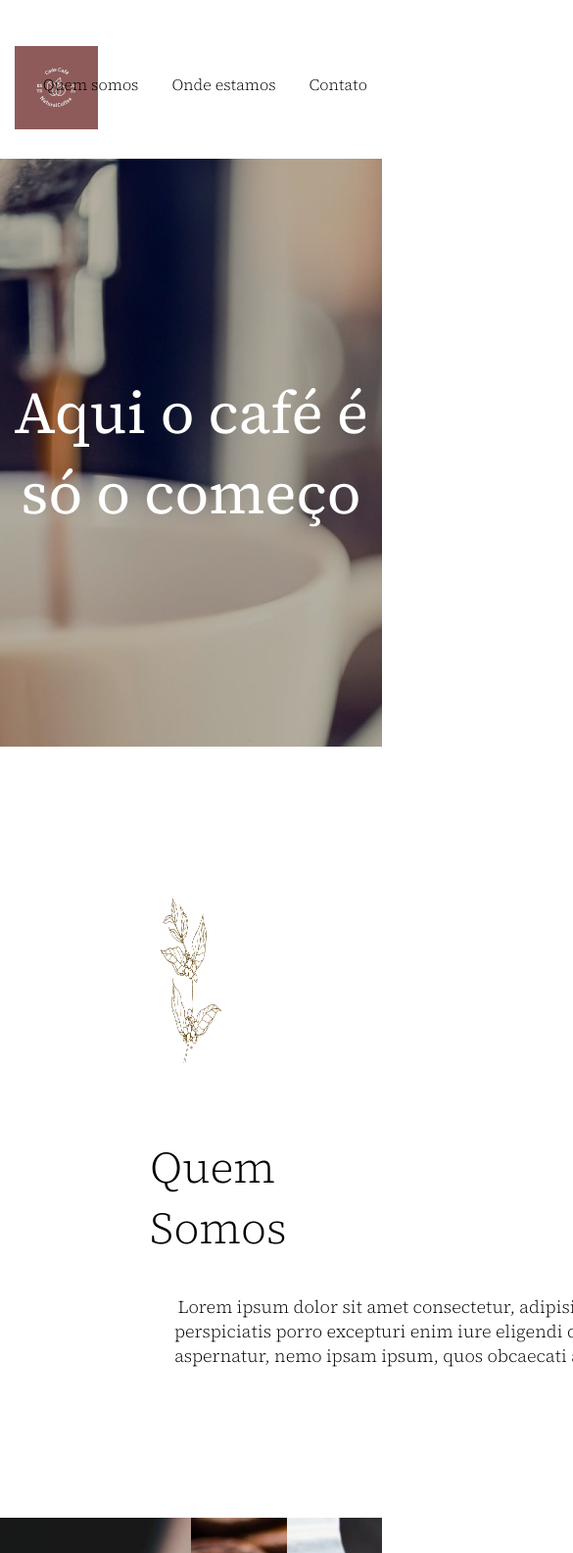
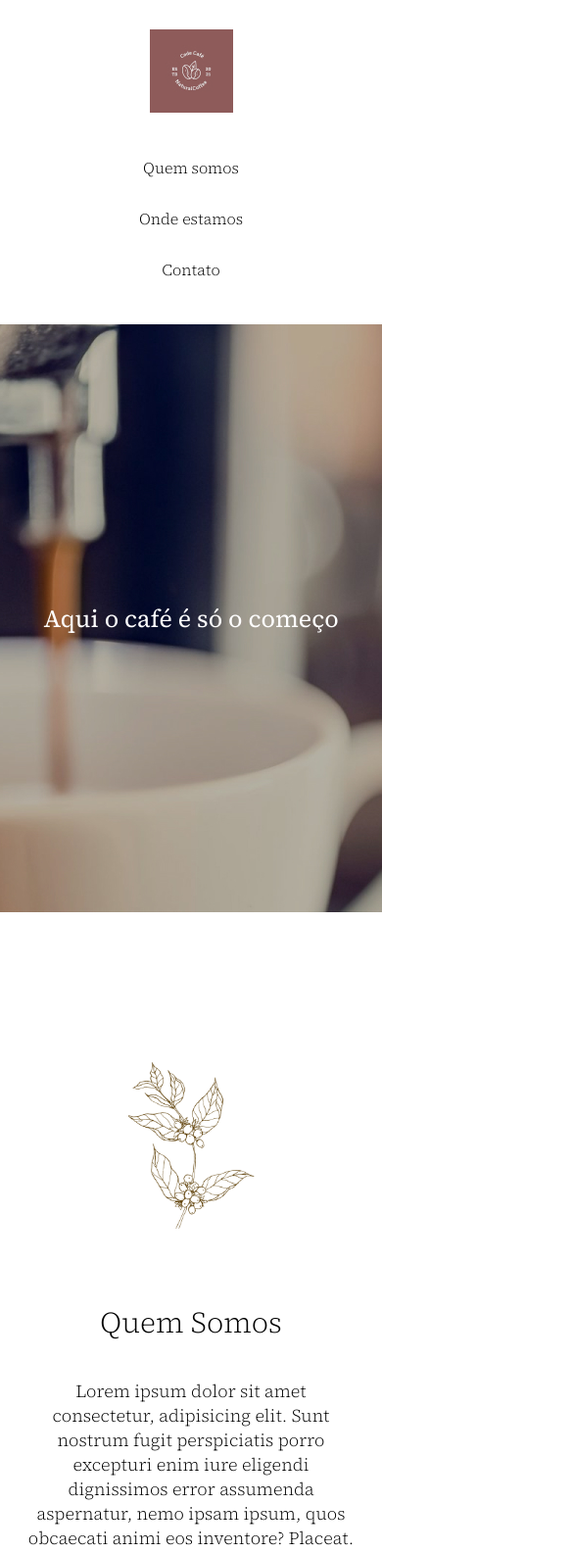
Before and after one commit to CaioFilardis/Code-Cafe, a plain HTML site: page index.html in a window 390 px wide. Shown: the top 1585 px of the page at 98% size, 585 px wide, since content can reach past the window. Drawn offline with Linux system fonts and the light colour scheme.

Commit message:
Adicionando responsividade

```diff
--- a/index.html
+++ b/index.html
@@ -7,13 +7,17 @@
 
     <link rel="shortcut icon" href="./src/img/cafe/favicon.ico" type="image/x-icon">
 
-    <link rel="stylesheet" href="./src/css/reset.css">
-    <link rel="stylesheet" href="./src/css/style.css">
+
     <meta name="description" content="Uma apresentação sobre a empresa">
     <!-- Google fonts -->
     <link rel="preconnect" href="https://fonts.googleapis.com">
     <link rel="preconnect" href="https://fonts.gstatic.com" crossorigin>
     <link href="https://fonts.googleapis.com/css2?family=Source+Serif+4:ital,opsz,wght@0,8..60,200..900;1,8..60,200..900&display=swap" rel="stylesheet">
+
+    <link rel="stylesheet" href="./src/css/reset.css">
+    <link rel="stylesheet" href="./src/css/style.css">
+    <link rel="stylesheet" href="./src/css/responsive.css">
+</head>
 
 <body>
     <header class="cabecalho">
--- /dev/null
+++ b/src/css/responsive.css
@@ -0,0 +1,51 @@
+
+@media (max-width: 992px) {
+    .secao-com-texto{
+        padding: 153px 25px;
+    }
+
+    .secao-com-texto p,
+    .secao-com-texto.onde-estamos p {
+        width: 100%;
+    }
+}
+
+@media (max-width: 768px){
+
+}
+
+
+@media (max-width: 425px) {
+    .cabecalho .logo {
+        display: block;
+        margin: 0 auto;
+    }
+
+    .cabecalho nav {
+        position: static;
+        text-align: center;
+        width: 100%;
+    }
+
+    .cabecalho nav ul li {
+        display: block;
+    }
+
+    .cabecalho nav ul li a {
+        width: 100%;
+        display: block;
+    }
+
+    .painel h2 {
+        font-size: 2.5rem;
+    }
+
+    .secao-com-texto h2 {
+        font-size: 3rem;
+    }
+
+    .secao-com-texto.secao-com-texto.onde-estamos p {
+        font-size: 2rem;
+    }
+
+}
--- a/src/css/style.css
+++ b/src/css/style.css
@@ -1,7 +1,12 @@
+html {
+    font-size: 62.5%;
+}
+
 /*------ estilizando o corpo -----*/
 body {
     max-width: 1440px;
     margin: 0 auto;
+    font-size: 1.6em;
 }
 
 /*------ estilizando o cabeçalho -----*/
@@ -30,6 +35,10 @@ body {
 .cabecalho ul li {
     display: inline-block;
     padding: 15px;
+}
+
+.cabecalho ul li a:hover {
+    font-weight: bold;
 }
 
 /*------ estilizando a primeira seção -----*/
```
